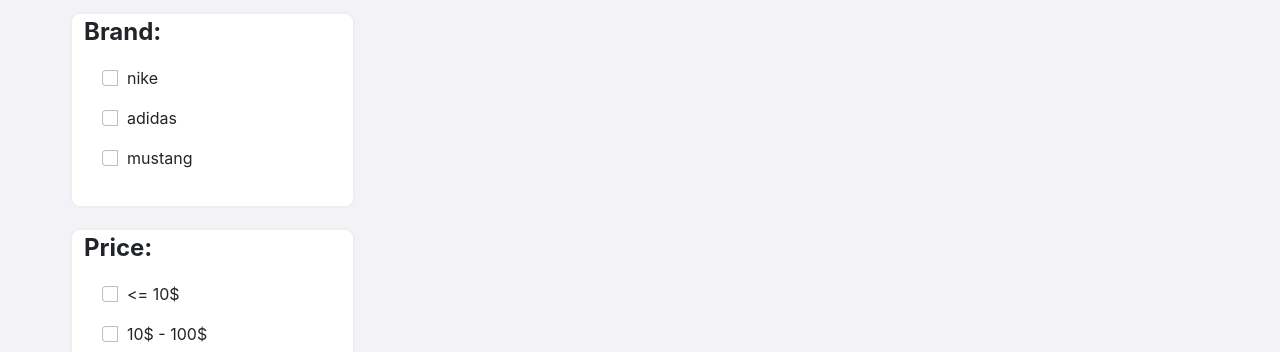
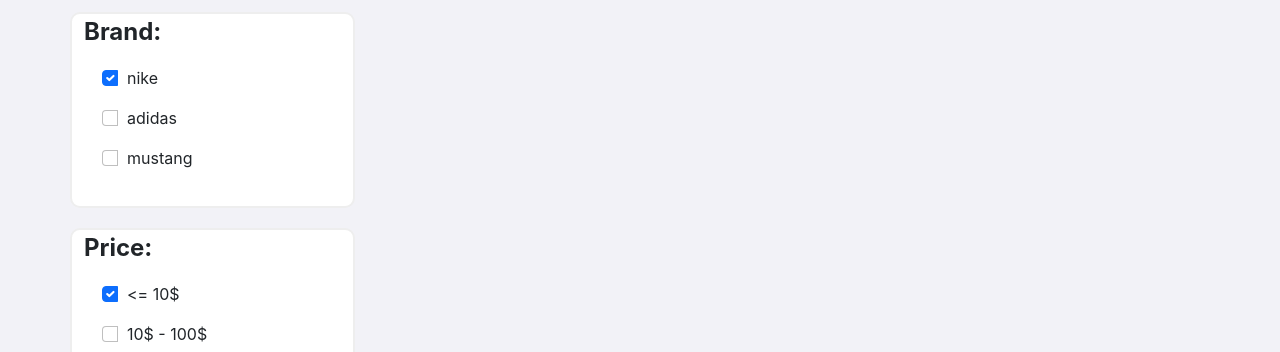
Before and after one commit to NasaudeanMihai/shop-web-app, a React (Create React App) app: page / in a window 1280 px wide. Both pictures are taken after a click on the button "Nike under 10$". Shown: the part 304-656 px from the top of the page. Built offline with nearby package versions, Linux system fonts and the light colour scheme; no server answers; the database is empty.

Commit message:
search with selected filder what we need to do is to make the other filters work

```diff
--- a/src/components/CheckBox/FilterCheckBox.tsx
+++ b/src/components/CheckBox/FilterCheckBox.tsx
@@ -4,11 +4,13 @@
 
 const FilterCheckBox: FC<FilterCheckBoxProps> = ({
   handleCheckBoxOnChange,
+  checked = false,
   item,
 }: FilterCheckBoxProps): ReactElement => {
   return (
     <div className="input-group">
       <input
+        checked={checked}
         name={`${item.value}`}
         className="form-check-input input-style "
         type="checkbox"
--- a/src/components/CheckBox/filterCheckBoxProps.ts
+++ b/src/components/CheckBox/filterCheckBoxProps.ts
@@ -1,4 +1,5 @@
 export interface FilterCheckBoxProps {
+  checked: boolean;
   item: { name: string; value: string | number };
   handleCheckBoxOnChange: (event: React.ChangeEvent<HTMLInputElement>) => void;
 }
--- a/src/components/Filter/Filter.tsx
+++ b/src/components/Filter/Filter.tsx
@@ -10,9 +10,26 @@
   selectedBrandFilter,
   selectedPriceFilter,
   setSelectedPriceFilter,
+  selectedFilter,
   setCategory,
   category,
 }: FilterProps): ReactElement => {
+  const checkSelected = (
+    item: {
+      name: string;
+      value: string;
+    },
+    selectedItemFilter: Array<any>,
+  ) => {
+    for (let i = 0; i < selectedItemFilter.length; i++) {
+      if (selectedItemFilter[i] === item.name || selectedItemFilter[i].name === item.name) {
+        return true;
+      } else {
+        return false;
+      }
+    }
+    return false;
+  };
   const handleRadioButtonOnChange = (event: React.ChangeEvent<HTMLInputElement>) => {
     setCategory({ name: event.target.name, selected: true });
   };
@@ -51,11 +68,16 @@
           ))}
         </div>
       </div>
+
       <div className="row wrapper-filter">
         <p style={{ textAlign: 'left', fontSize: 24, fontWeight: 'bold' }}>Brand:</p>
         <div className="col col-scroll">
           {mockBrand.map(item => (
-            <FilterCheckBox item={item} handleCheckBoxOnChange={event => handleBrandCheckBox(event)} />
+            <FilterCheckBox
+              checked={checkSelected(item, selectedBrandFilter)}
+              item={item}
+              handleCheckBoxOnChange={event => handleBrandCheckBox(event)}
+            />
           ))}
         </div>
       </div>
@@ -63,7 +85,11 @@
         <p style={{ textAlign: 'left', fontSize: 24, fontWeight: 'bold' }}>Price:</p>
         <div className="col col-scroll">
           {mockPrice.map(item => (
-            <FilterCheckBox item={item} handleCheckBoxOnChange={event => handlePriceCheckBox(event)} />
+            <FilterCheckBox
+              checked={selectedFilter.price.value === item.value}
+              item={item}
+              handleCheckBoxOnChange={event => handlePriceCheckBox(event)}
+            />
           ))}
         </div>
       </div>
--- a/src/components/LatestNews/LatestNews.tsx
+++ b/src/components/LatestNews/LatestNews.tsx
@@ -6,38 +6,43 @@
   const navigate = useNavigate();
 
   const handleStButton = () =>
-    navigate('/search', { state: { data: { category: { name: 'blouses', selected: true } }, id: 'blouses' } });
+    navigate('/search', {
+      state: {
+        selectedFilter: {
+          category: { name: 'blouses', selected: true },
+          brand: '',
+          price: { name: '', value: null },
+        },
+      },
+    });
   const handleNdButton = () =>
     navigate('/search', {
       state: {
-        data: {
+        selectedFilter: {
           category: { name: 'jeans', selected: true },
           brand: 'nike',
           price: { name: '10', value: 10 },
         },
-        id: 'nike',
       },
     });
   const handleRdAdidasButton = () =>
     navigate('/search', {
       state: {
-        data: {
+        selectedFilter: {
           category: { name: 't-shirt', selected: true },
           brand: 'adidas',
           price: { name: '10', value: 10 },
         },
-        id: 'adidas',
       },
     });
   const handleRdMustangButton = () =>
     navigate('/search', {
       state: {
-        data: {
+        selectedFilter: {
           category: { name: 'pants', selected: true },
           brand: 'mustang',
           price: { name: '10', value: 10 },
         },
-        id: 'mustang',
       },
     });
 
--- a/src/components/SearchPage/SearchPage.tsx
+++ b/src/components/SearchPage/SearchPage.tsx
@@ -10,15 +10,19 @@
 
 const SearchPage: FC = (): ReactElement => {
   const { state } = useLocation();
-  const { data, id }: any = state;
+  const { selectedFilter }: any = state;
   const [dataList, setDataList] = useState<DataProps[]>([]);
   const [dataListFiltered, setDataListFiltered] = useState<DataProps[]>([]);
   const [isLoading, setIsLoading] = useState<boolean>(false);
   const [category, setCategory] = useState<CategoryProps>(
-    data.category ? data.category : { name: '', selected: false },
+    selectedFilter.category ? selectedFilter.category : { name: '', selected: false },
   );
-  const [selectedBrandFilter, setSelectedBrandFilter] = useState<string[]>(data.brand ? [data.brand] : []);
-  const [selectedPriceFilter, setSelectedPriceFilter] = useState<Array<PriceFilterProps>>([]);
+  const [selectedBrandFilter, setSelectedBrandFilter] = useState<string[]>(
+    selectedFilter.brand ? [selectedFilter.brand] : [],
+  );
+  const [selectedPriceFilter, setSelectedPriceFilter] = useState<Array<PriceFilterProps>>(
+    selectedFilter.price.value ? [selectedFilter.price] : [],
+  );
 
   const checkIsLoading = () => {
     if (isLoading) {
@@ -39,6 +43,8 @@
 
   const getFilteredData = useCallback(() => {
     if (selectedBrandFilter.length !== 0 || selectedPriceFilter.length !== 0) {
+      // if (selectedFilter) {
+
       getFilterBrandData(
         dataList,
         setDataListFiltered,
@@ -47,6 +53,17 @@
         selectedBrandFilter,
         selectedPriceFilter,
       );
+
+      // } else {
+      //   getFilterBrandData(
+      //     dataList,
+      //     setDataListFiltered,
+      //     setIsLoading,
+      //     category,
+      //     selectedBrandFilter,
+      //     selectedPriceFilter,
+      //   );
+      // }
     } else {
       setDataListFiltered(dataList);
     }
@@ -66,17 +83,18 @@
     };
 
     getDataFromFirestore();
-  }, [category, data.category.name, data.category.selected]);
+  }, [category]);
 
   return (
     <div className="wrapper-home-page container">
       <div className="row" style={{ backgroundColor: 'transparent' }}>
         <Filter
+          selectedFilter={selectedFilter}
           setCategory={setCategory}
           category={category}
-          selectedBrandFilter={data.brand ? data.brand : selectedBrandFilter}
+          selectedBrandFilter={selectedBrandFilter}
           setSelectedBrandFilter={setSelectedBrandFilter}
-          selectedPriceFilter={data.price ? data.price : selectedPriceFilter}
+          selectedPriceFilter={selectedPriceFilter}
           setSelectedPriceFilter={setSelectedPriceFilter}
         />
         <div className="wrapper-home-category col align-items-center">{checkIsLoading()}</div>
```
Also changed, not shown: src/components/Filter/FilterProps.ts (+7 -0 lines).
